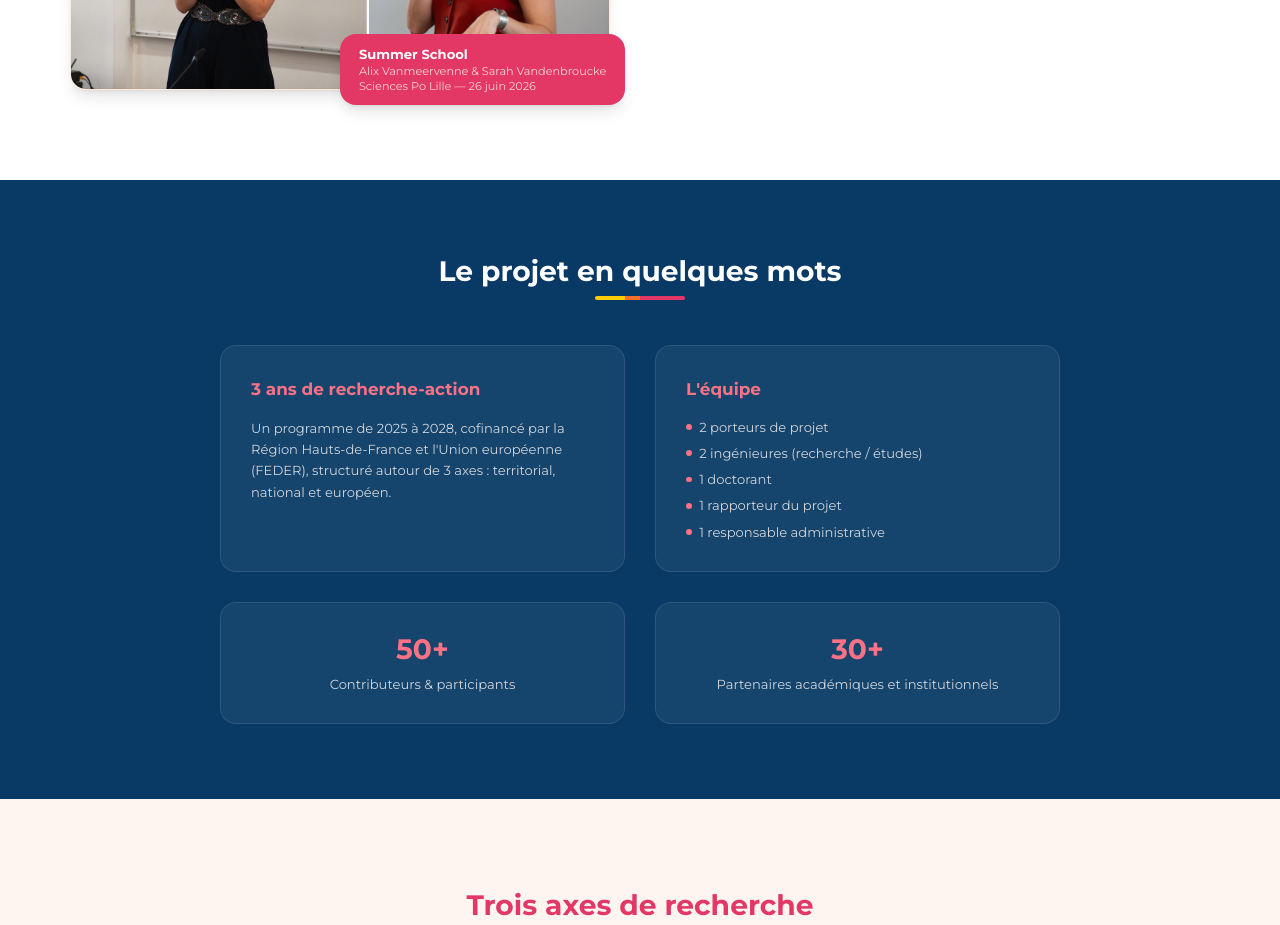
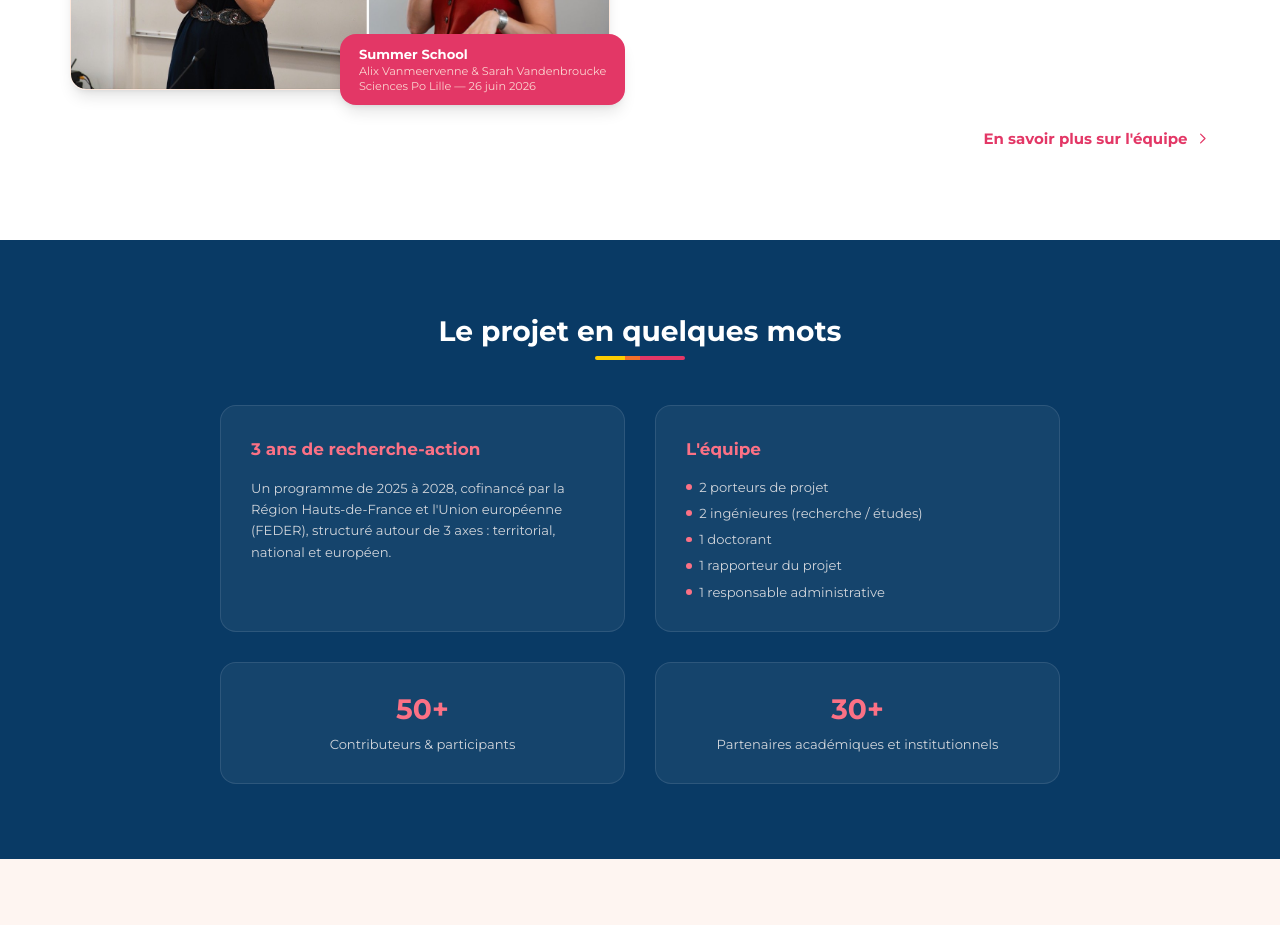
Before and after one commit to Sme0602/societe-mission-europe, a Next.js app: page / in a window 1280 px wide. Shown: the part 1900-2825 px from the top of the page. Built offline with nearby package versions, Linux system fonts and the light colour scheme.

Commit message:
Add 'En savoir plus sur l equipe' link and interleave carousel photos

```diff
--- a/src/components/HomeContent.tsx
+++ b/src/components/HomeContent.tsx
@@ -193,6 +193,14 @@
                 <p className="text-xs text-rose-100">Sciences Po Lille — {t("26 juin 2026", "26 June 2026")}</p>
               </div>
             </div>
+          </div>
+          <div className="flex justify-end mt-10 max-w-7xl">
+            <Link href="/equipe" className="inline-flex items-center gap-2 text-rose-600 hover:text-rose-700 font-semibold transition-colors">
+              {t("En savoir plus sur l'équipe", "Learn more about the team")}
+              <svg className="w-4 h-4" fill="none" stroke="currentColor" viewBox="0 0 24 24">
+                <path strokeLinecap="round" strokeLinejoin="round" strokeWidth={2} d="M9 5l7 7-7 7" />
+              </svg>
+            </Link>
           </div>
         </div>
       </section>
```
